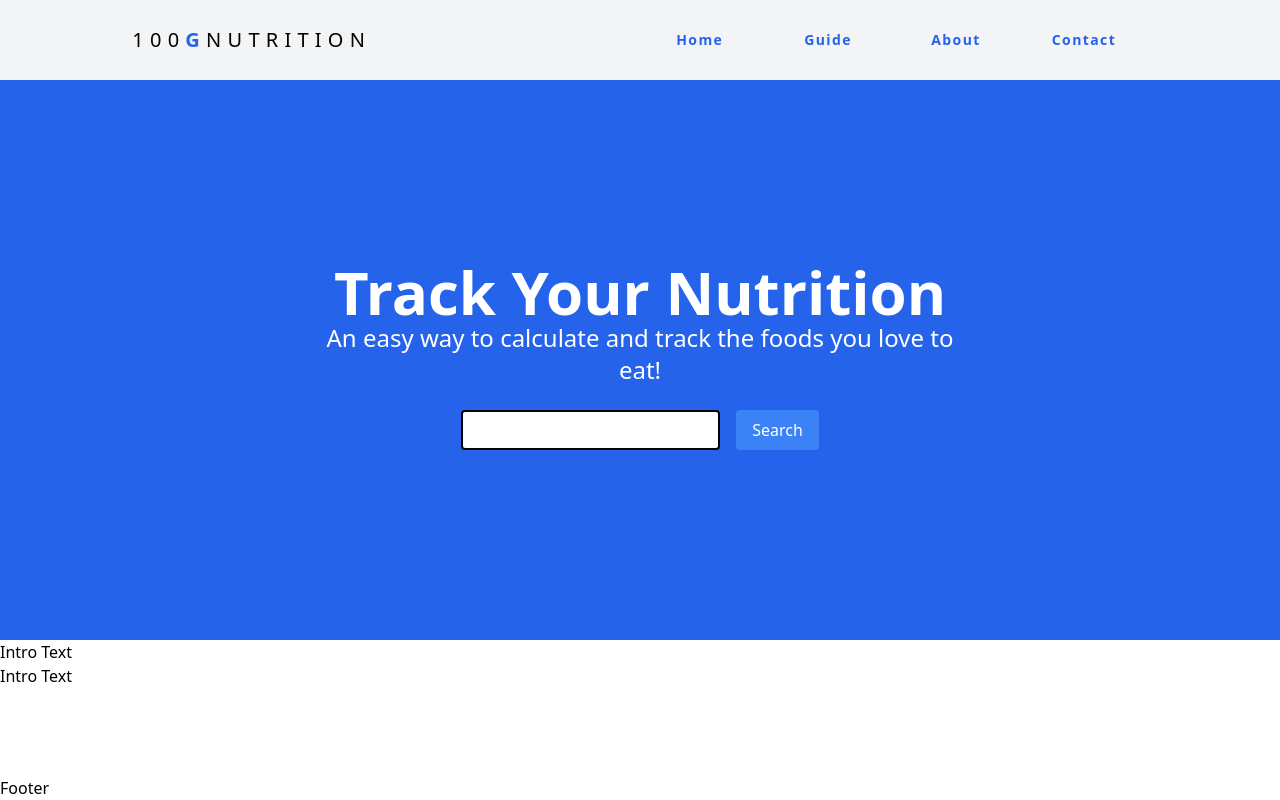
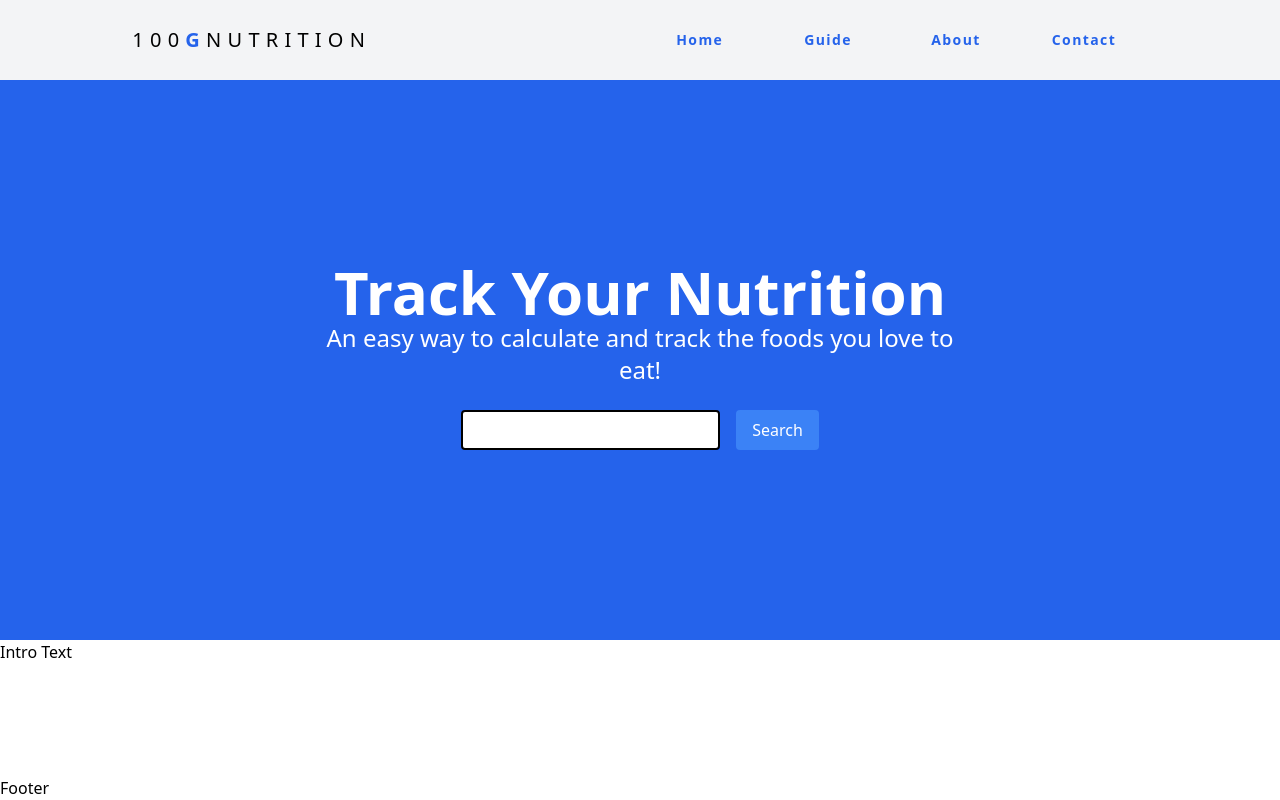
Before and after one commit to FarazChand/100g-nutrition-website, a React (Vite) app: page / in a window 1280 px wide. Built offline with nearby package versions, Linux system fonts and the light colour scheme; no server answers.

Commit message:
general update

```diff
--- a/src/routes/HomePage.tsx
+++ b/src/routes/HomePage.tsx
@@ -5,7 +5,6 @@
     <main>
       <Hero />
       <p>Intro Text</p>
-      <p>Intro Text</p>
     </main>
   );
 }
```
